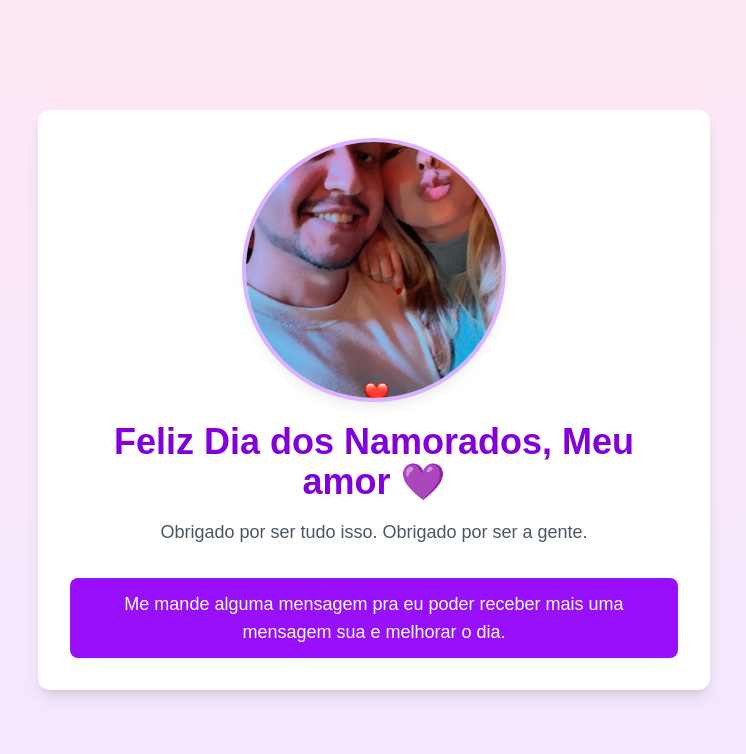
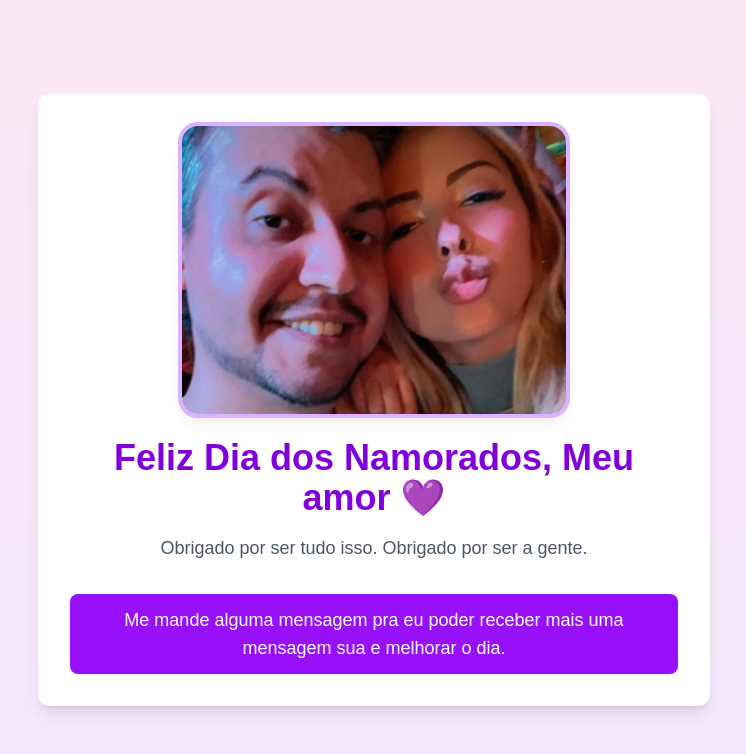
Before and after one commit to MarcosFlavioGS/love-app, a Next.js app: page /girlfriend in a window 1280 px wide. Shown: the top 754 px of the page, without its empty margins (266-1012 px from the left). Built offline with nearby package versions, Linux system fonts and the light colour scheme.

Commit message:
Adjust the image

```diff
--- a/app/girlfriend/page.tsx
+++ b/app/girlfriend/page.tsx
@@ -17,12 +17,12 @@ export default function CelebrationPage() {
     <div className='min-h-screen bg-gradient-to-b from-pink-100 to-purple-100 p-8 flex items-center justify-center'>
       <div className='max-w-2xl mx-auto bg-white rounded-xl shadow-lg p-8 text-center'>
 
-        <div className='relative w-64 h-64 mx-auto mb-6 rounded-full overflow-hidden shadow-lg ring-4 ring-purple-300'>
+        <div className='relative w-full max-w-sm mx-auto mb-6 aspect-[4/3] rounded-2xl overflow-hidden shadow-lg ring-4 ring-purple-300'>
           <Image
             src='/casal.jpg'
             alt='Nós dois'
             fill
-            className='object-cover'
+            className='object-cover object-top'
           />
         </div>
 
--- a/app/page.tsx
+++ b/app/page.tsx
@@ -19,12 +19,12 @@ export default function Home() {
   return (
     <div className='min-h-screen bg-gradient-to-b from-pink-100 to-purple-100 flex items-center justify-center p-8'>
       <div className='text-center max-w-lg'>
-        <div className='relative w-72 h-72 mx-auto mb-8 rounded-full overflow-hidden shadow-xl ring-4 ring-purple-300'>
+        <div className='relative w-full max-w-sm mx-auto mb-8 aspect-[4/3] rounded-2xl overflow-hidden shadow-xl ring-4 ring-purple-300'>
           <Image
             src='/casal.jpg'
             alt='Nós dois'
             fill
-            className='object-cover'
+            className='object-cover object-top'
             priority
           />
         </div>
```
